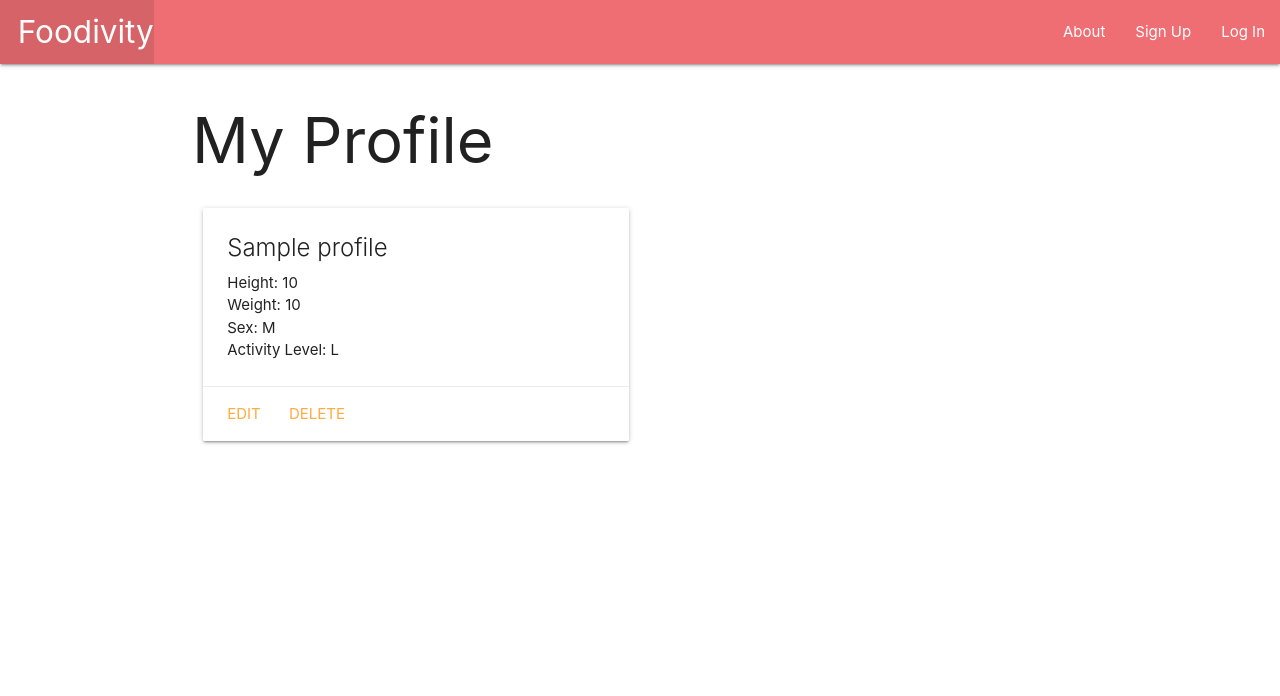
After one commit to ccrisolo/Foodivity, a Django app: page /profile/1/ in a window 1280 px wide. The commit adds this page. Shown: the top 696 px of the page. Run offline with Django 3.2, Linux system fonts and the light colour scheme; tables that the repository leaves empty hold one stand-in row (values such as "Sample post").

Commit message:
add profile template

```diff
--- a/main_app/templates/base.html
+++ b/main_app/templates/base.html
@@ -21,6 +21,7 @@
         <ul class="right">
             <li><a href="{% url 'about' %}">About</a></li>
             {% if user.is_authenticated %}
+                <li><a href="{% url 'index' %}">Profile List</a></li>
                 <li><a href="{% url 'logout' %}">Log Out</a></li>
             {% else %}
                 <li><a href="{% url 'signup' %}">Sign Up</a></li>
--- /dev/null
+++ b/main_app/templates/profile/detail.html
@@ -0,0 +1,26 @@
+{% extends 'base.html' %}
+{% block content %}
+
+<h1>My Profile</h1>
+
+<div class="row">
+  <div class="col s6">
+    <div class="card">
+      <div class="card-content">
+        <span class="card-title">{{ profile.name }}</span>
+        <p>Height: {{ profile.height }}</p>
+        <p>Weight: {{ profile.weight }}</p>
+        <p>Sex: {{ profile.sex }}</p>
+        <p>Activity Level: {{ profile.activity_level }}</p>
+
+
+      </div>
+      <div class="card-action">
+        <a href="">Edit</a>
+        <a href="">Delete</a>
+      </div>
+    </div>
+    <!-- Insert photo markup below this comment -->
+  </div>
+</div>
+{% endblock %}
--- a/main_app/urls.py
+++ b/main_app/urls.py
@@ -4,7 +4,8 @@ from . import views
 urlpatterns = [
     path('', views.home, name='home'),
     path('about/', views.about, name='about'),
+    path('profile/', views.profile_index, name='index'),
+    path('profile/<int:profile_id>/', views.profile_detail, name='detail'),
     path('accounts/signup/', views.signup, name='signup'),
     path('profile/create/', views.ProfileCreate.as_view(), name='profile_create'),
-    path('profile/<int:profile_id>/', views.profile_detail, name='detail'),
 ]
--- a/main_app/views.py
+++ b/main_app/views.py
@@ -11,6 +11,10 @@ def home(request):
 
 def about(request):
     return render(request, 'about.html')
+
+def profile_index(request):
+    profile = Profile.objects.filter(user = request.user)
+    return render(request, 'profile/index.html', {'profile': profile})
 
 def profile_detail(request, profile_id):
     profile = Profile.objects.get(id=profile_id)
```
Also changed, not shown: main_app/templates/profile/index.html (added, +16 -0 lines).
